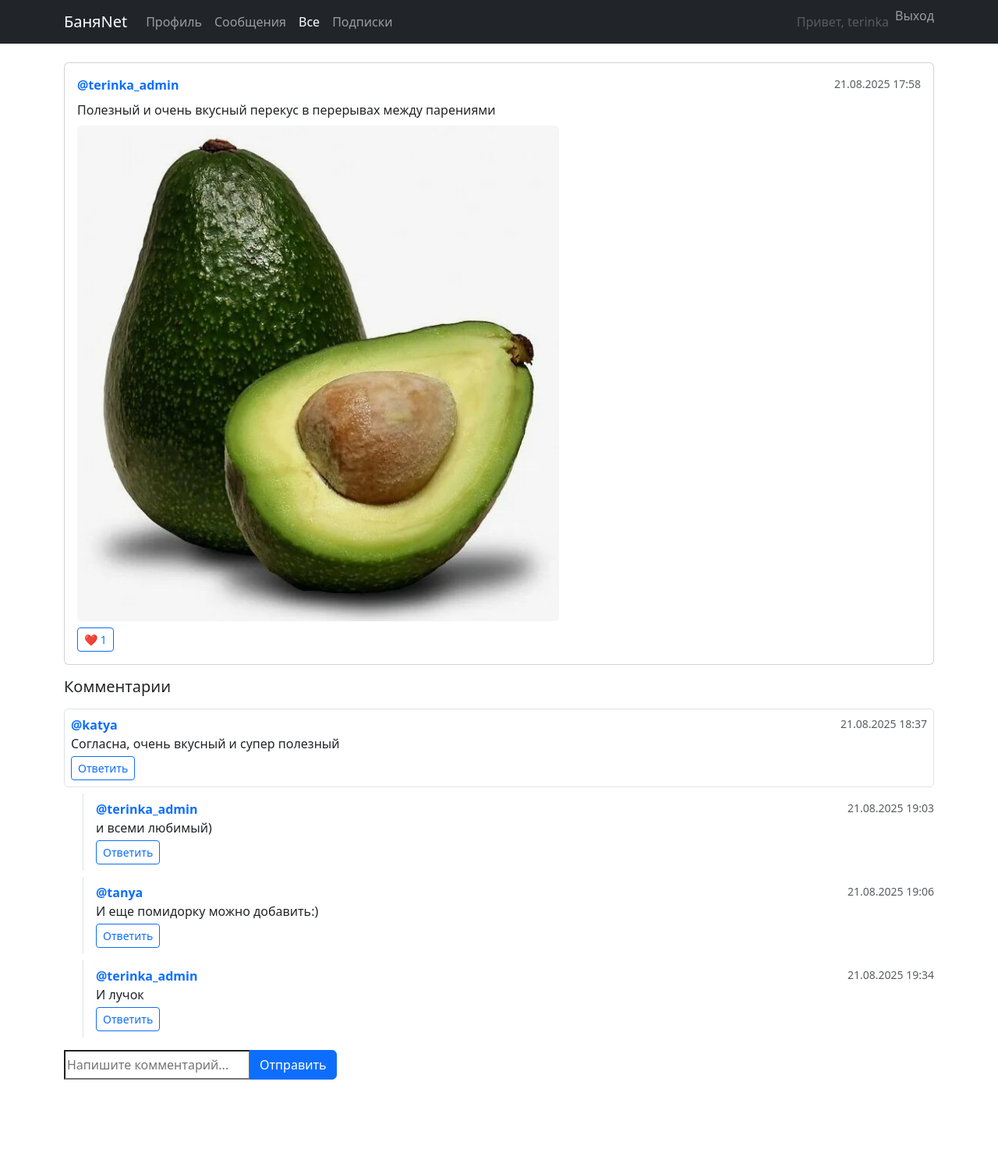
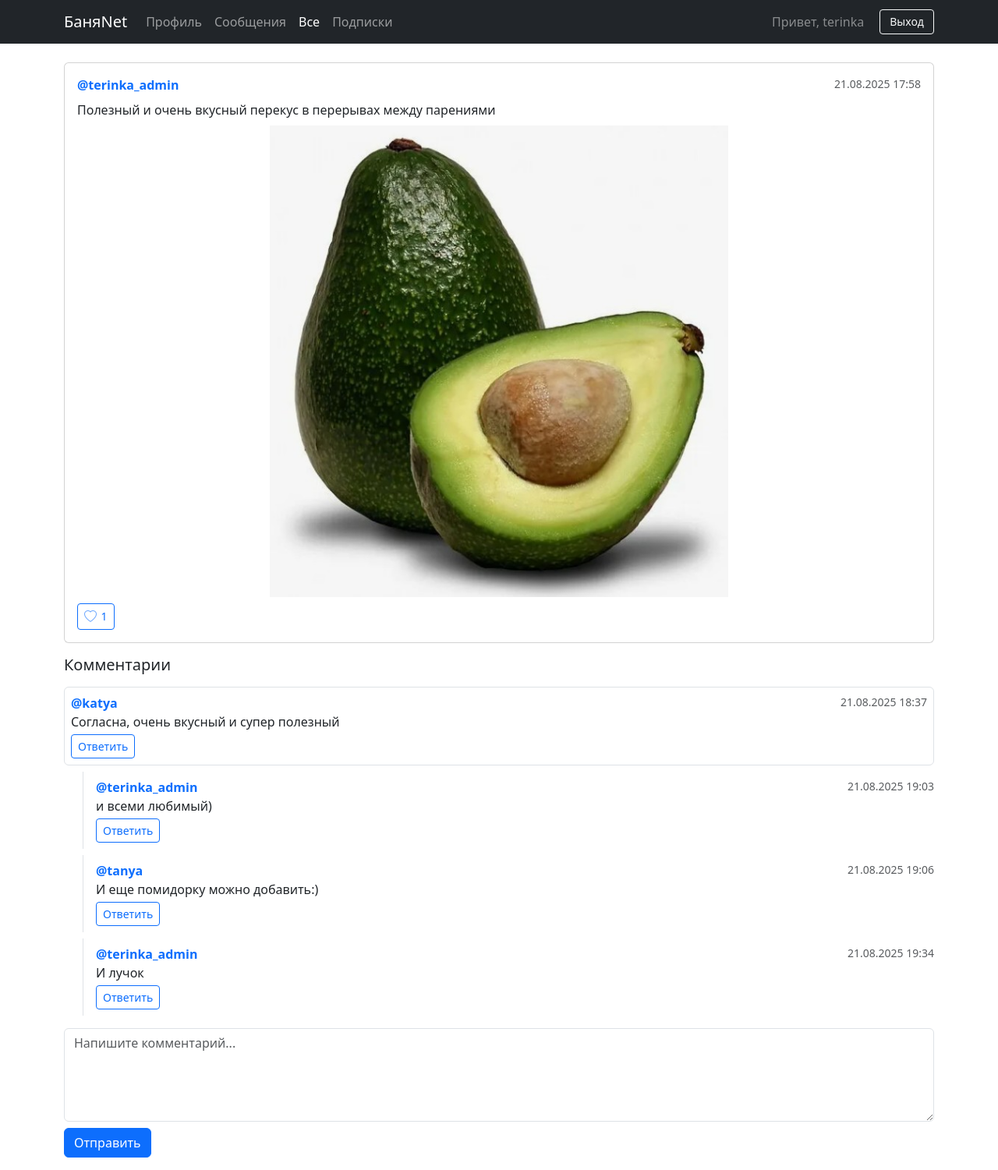
Before and after one commit to ka-uko/mini-social, a Django app: page /post/4/ in a window 1280 px wide. Shown: the whole page at 78% size. Before the commit the page ends 1385 px from the top, so only its background shows below. Run offline with Django 5.2, Linux system fonts and the light colour scheme; a user stored in the database is signed in; data comes from the database, SQL or seed files in the repository; both versions use the stored data as it was after the commit.

Commit message:
updated code to improve the design
- поля для ввода комментариев
-кнопка Выход
-лайки
-фото в постах
css + мобильная адаптация

```diff
--- a/social/network/views.py
+++ b/social/network/views.py
@@ -9,16 +9,16 @@ from .forms import PostForm, CommentForm
 
 from accounts.models import Follow
 
-
+# ...
 
 def home(request):
     feed = request.GET.get('feed')  # None | 'sub'
 
     if request.user.is_authenticated and feed == 'sub':
+        from accounts.models import Follow
         following_ids = Follow.objects.filter(
             follower=request.user
         ).values_list('following_id', flat=True)
-
         posts = (Post.objects
                  .filter(author_id__in=following_ids)
                  .select_related('author')
@@ -28,8 +28,23 @@ def home(request):
                  .select_related('author')
                  .prefetch_related('likes', 'comments__author'))
 
+    # --- НОВОЕ: набор id постов, которые лайкнул текущий пользователь
+    if request.user.is_authenticated:
+        liked_post_ids = set(
+            Like.objects.filter(user=request.user, post_id__in=posts.values('id'))
+            .values_list('post_id', flat=True)
+        )
+    else:
+        liked_post_ids = set()
+
     form = PostForm() if request.user.is_authenticated else None
-    return render(request, 'home.html', {'posts': posts, 'form': form, 'feed': feed})
+    return render(request, 'home.html', {
+        'posts': posts,
+        'form': form,
+        'feed': feed,
+        'liked_post_ids': liked_post_ids,   # <-- передаём в шаблон
+    })
+
 
 
 @login_required
--- /dev/null
+++ b/social/static/css/app.css
@@ -0,0 +1,44 @@
+/* === Картинки постов: фиксируем высоту 16 см  === */
+.post-image {
+  width: 100%;
+  max-height: 16cm;       /* ограничение по высоте */
+  object-fit: contain;    /* влезает целиком без обрезки */
+  border-radius: .5rem;
+}
+
+
+/* === Навбар: выравнивание и отступы для кнопки Выход === */
+.navbar .nav-hello {
+  opacity: .85;
+}
+.navbar .logout-form {
+  display: flex;
+  align-items: center;
+  margin-left: .75rem;     /* смещаем правее от текста Привет */
+}
+.navbar .logout-btn {
+  padding: .375rem .75rem; /* как обычная кнопка */
+  line-height: 1.25;
+}
+
+/* === Формы постов и комментариев === */
+.post-form textarea,
+.comment-form textarea {
+  width: 100%;
+  min-height: 120px;       /* поле побольше */
+  resize: vertical;
+}
+
+.comment-form {
+  margin-bottom: 1rem;     /* отступ от низа страницы */
+}
+
+/* Кнопка-лайк с иконками сердечка */
+.btn-like {
+  display: inline-flex;
+  align-items: center;
+  gap: .35rem;
+}
+.btn-like .bi { font-size: 1rem; }
+.btn-like .bi-heart { opacity: .6; }            /* серый контур — “не лайк” */
+.btn-like .bi-heart-fill { color: #dc3545; }     /* красное заполненное — “лайк” */
--- a/social/templates/base.html
+++ b/social/templates/base.html
@@ -5,7 +5,13 @@
     <meta charset="utf-8">
     <meta name="viewport" content="width=device-width, initial-scale=1">
     <title>{% block title %}Банное сообщество{% endblock %}</title>
+
+    <!-- Bootstrap 5 -->
     <link href="https://cdn.jsdelivr.net/npm/bootstrap@5.3.3/dist/css/bootstrap.min.css" rel="stylesheet">
+    <!-- Bootstrap Icons (сердечки и т.п.) -->
+    <link href="https://cdn.jsdelivr.net/npm/bootstrap-icons@1.11.3/font/bootstrap-icons.css" rel="stylesheet">
+    <!-- Наши стили -->
+    <link href="{% static 'css/app.css' %}" rel="stylesheet">
   </head>
   <body>
     <nav class="navbar navbar-expand-md navbar-dark bg-dark mb-4">
@@ -15,7 +21,7 @@
           <span class="navbar-toggler-icon"></span>
         </button>
 
-        <div class="collapse navbar-collapse" id="navbarsExampleDefault">
+        <div class="collapse navbar-collapse align-items-center" id="navbarsExampleDefault">
           <ul class="navbar-nav me-auto mb-2 mb-md-0">
             {% if user.is_authenticated %}
               <li class="nav-item">
@@ -42,13 +48,15 @@
             {% endif %}
           </ul>
 
-          <ul class="navbar-nav ms-auto">
+          <ul class="navbar-nav ms-auto align-items-center">
             {% if user.is_authenticated %}
-              <li class="nav-item"><span class="nav-link disabled">Привет, {{ user.username }}</span></li>
               <li class="nav-item">
+                <span class="nav-link nav-hello">Привет, {{ user.username }}</span>
+              </li>
+              <li class="nav-item logout-form">
                 <form method="post" action="{% url 'logout' %}">
                   {% csrf_token %}
-                  <button type="submit" class="nav-link btn btn-link p-0 m-0 align-baseline">Выход</button>
+                  <button type="submit" class="btn btn-outline-light btn-sm logout-btn">Выход</button>
                 </form>
               </li>
             {% else %}
--- a/social/templates/partials/_comment.html
+++ b/social/templates/partials/_comment.html
@@ -39,13 +39,13 @@
 
     {% if user.is_authenticated %}
       <div class="collapse mt-2" id="reply-{{ c.id }}">
-        <form method="post" action="{% url 'add_reply' c.id %}">
+        <form method="post" action="{% url 'add_reply' c.id %}" class="comment-form">
           {% csrf_token %}
-          <div class="input-group">
-            <input type="text" name="text" class="form-control" placeholder="Ваш ответ...">
+          <div class="mb-2">
+            <textarea name="text" class="form-control" rows="2" placeholder="Ваш ответ..."></textarea>
             <input type="hidden" name="next" value="{{ request.get_full_path }}">
-            <button class="btn btn-primary">Ответить</button>
           </div>
+          <button class="btn btn-primary btn-sm">Ответить</button>
         </form>
       </div>
     {% endif %}
--- a/social/templates/post_detail.html
+++ b/social/templates/post_detail.html
@@ -18,16 +18,20 @@
       </div>
 
       <p class="mb-2">{{ post.text }}</p>
-      {% if post.image %}
-        <img src="{{ post.image.url }}" class="img-fluid rounded mb-2" alt="">
-      {% endif %}
+        {% if post.image %}
+          <img src="{{ post.image.url }}" class="post-image mb-2" alt="">
+        {% endif %}
 
       <div class="d-flex align-items-center gap-3">
         <form method="post" action="{% url 'toggle_like' post.pk %}">
           {% csrf_token %}
           <input type="hidden" name="next" value="{{ request.get_full_path }}">
-          <button class="btn btn-sm btn-outline-primary">
-            {% if user_liked %}💔{% else %}❤️{% endif %} {{ post.likes_count }}
+          <button class="btn btn-sm btn-outline-primary btn-like">
+            {% if user_liked %}
+              <i class="bi bi-heart-fill"></i>{{ post.likes_count }}
+            {% else %}
+              <i class="bi bi-heart"></i>{{ post.likes_count }}
+            {% endif %}
           </button>
         </form>
 
@@ -56,13 +60,13 @@
 
   {# — форма нового корневого комментария — #}
   {% if user.is_authenticated %}
-    <form method="post" action="{% url 'add_comment' post.pk %}" class="mt-3">
+    <form method="post" action="{% url 'add_comment' post.pk %}" class="mt-3 comment-form">
       {% csrf_token %}
-      <div class="input-group">
-        {{ comment_form.text }}
+      <div class="mb-2">
+        <textarea name="text" class="form-control" rows="3" placeholder="Напишите комментарий..."></textarea>
         <input type="hidden" name="next" value="{{ request.get_full_path }}">
-        <button class="btn btn-primary">Отправить</button>
       </div>
+      <button class="btn btn-primary">Отправить</button>
     </form>
   {% else %}
     <div class="alert alert-info mt-3">
```
Also changed, not shown: social/templates/home.html (+15 -12 lines), social/db.sqlite3.
